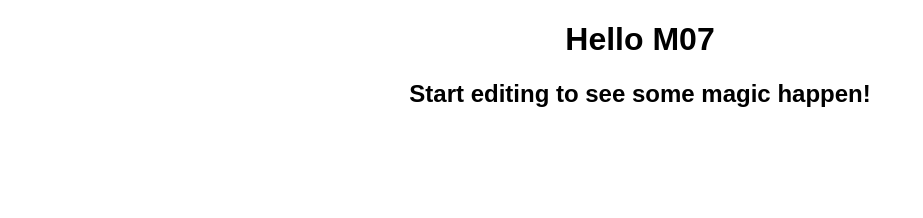
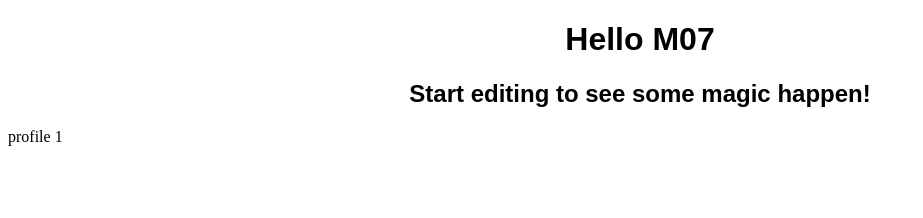
Before and after one commit to marcopeg-dev/m07-cv-frontend, a React (Create React App) app: page /1 in a window 1280 px wide. Shown: the top 218 px of the page, without its empty margins (0-923 px from the left). Built offline with nearby package versions, Linux system fonts and the light colour scheme.

Commit message:
Add react-router and a basic route for the public view of the profile #1

```diff
--- a/package.json
+++ b/package.json
@@ -7,6 +7,7 @@
   "dependencies": {
     "react": "16.12.0",
     "react-dom": "16.12.0",
+    "react-router-dom": "^5.1.2",
     "react-scripts": "3.0.1"
   },
   "devDependencies": {
--- a/src/App.js
+++ b/src/App.js
@@ -1,11 +1,16 @@
 import React from "react";
+import { BrowserRouter as Router, Route } from "react-router-dom";
+import ProfileView from "./ProfileView";
 import "./styles.css";
 
 export default function App() {
   return (
-    <div className="App">
-      <h1>Hello M07</h1>
-      <h2>Start editing to see some magic happen!</h2>
-    </div>
+    <Router>
+      <div className="App">
+        <h1>Hello M07</h1>
+        <h2>Start editing to see some magic happen!</h2>
+      </div>
+      <Route path="/:uname" component={ProfileView} />
+    </Router>
   );
 }
--- /dev/null
+++ b/src/ProfileView.jsx
@@ -0,0 +1,7 @@
+import React from "react";
+
+const ProfileView = ({ match }) => {
+  return <div>profile {match.params.uname}</div>;
+};
+
+export default ProfileView;
```
Also changed, not shown: 1 other file (tests, documents, lock files or other folders).
